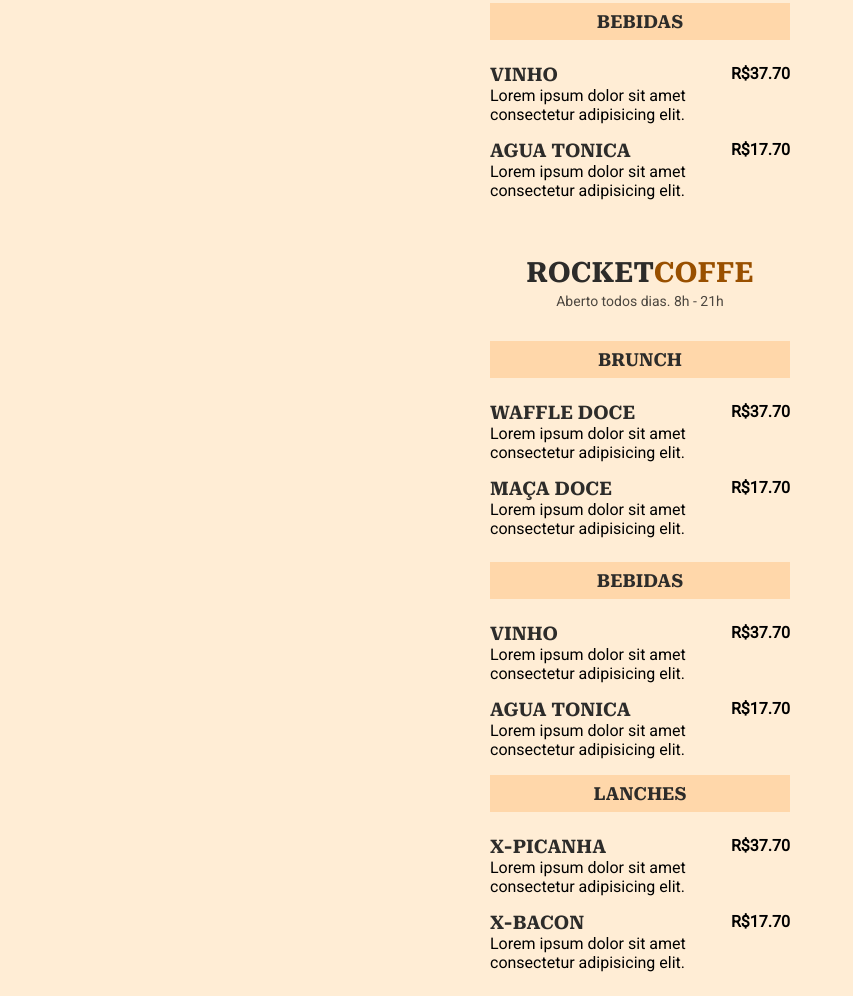
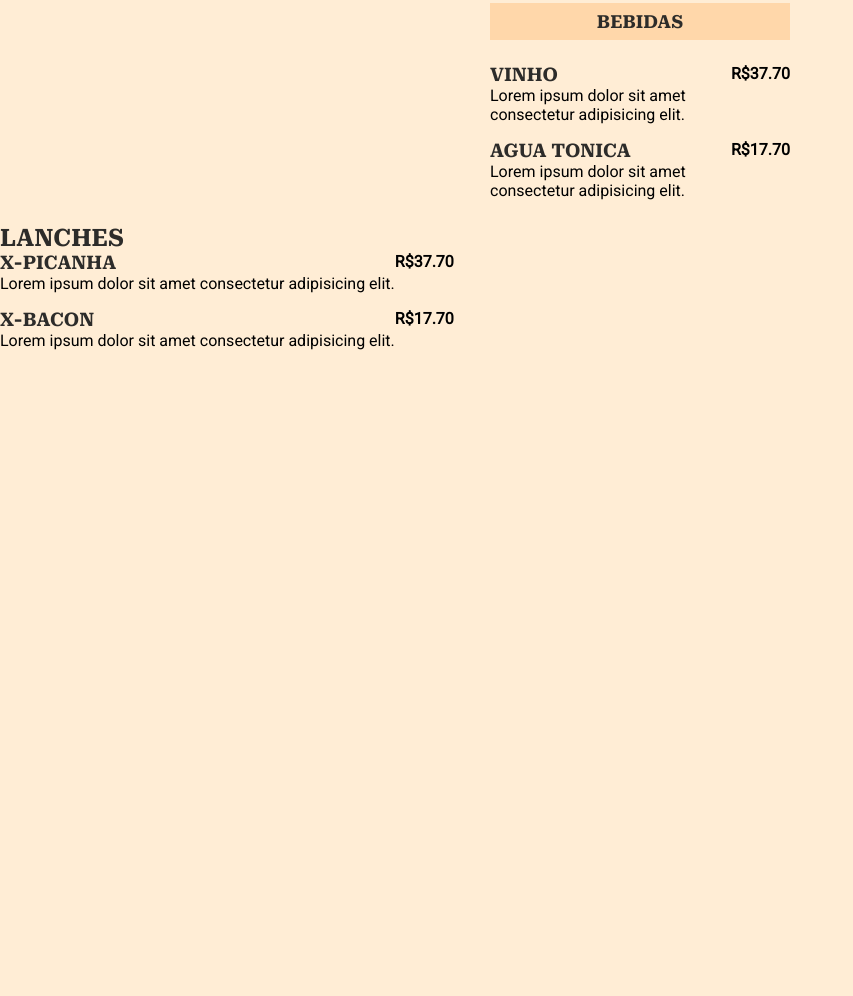
Before and after one commit to oi-Lipe/maratona-explore-3, a plain HTML site: page index.html in a window 1280 px wide. Shown: the part 335-1331 px from the top of the page, without its empty margins (0-853 px from the left). After the commit the page ends 800 px from the top, so only its background shows below. Drawn offline with Linux system fonts and the light colour scheme.

```diff
--- a/index.html
+++ b/index.html
@@ -72,68 +72,7 @@
                </li>
             </ul>
       </section>
-      <body>
-        <header>
-          <h1>Rocket<span>Coffe</span></h1>
-            <p> Aberto todos dias. 8h - 21h</p>
-        </header>
-          <section>
-              <h2>Brunch</h2>
-                <ul>
-                  <li>
-                    <div class="Details">
-                      <h3>Waffle Doce </h3>
-                        <p class="Description">
-                          Lorem ipsum dolor sit amet consectetur adipisicing elit.
-                        </p>
-                    </div>
-                      <strong>
-                         R$37.70
-                      </strong>
-                  </li>
-                  <li>
-                    <div>
-                      <h3> Maça Doce  </h3>
-                      <p class="description">
-                      Lorem ipsum dolor sit amet consectetur adipisicing elit.
-
-                      </p>
-                    </div>
-                    <strong class"price">
-                      R$17.70
-                    </strong>
-
-                   </li>
-                </ul>
-          </section>
-           <section>
-              <h2>Bebidas</h2>
-                <ul>
-                  <li>
-                    <div class="Details">
-                      <h3>Vinho  </h3>
-                        <p class="Description">
-                          Lorem ipsum dolor sit amet consectetur adipisicing elit.
-                        </p>
-                    </div>
-                      <strong>
-                         R$37.70
-                      </strong>
-                  </li>
-                  <li>
-                    <div>
-                      <h3> Agua tonica  </h3>
-                      <p class="description">
-                      Lorem ipsum dolor sit amet consectetur adipisicing elit.
-
-                      </p>
-                    </div>
-                    <strong class"price">
-                      R$17.70
-                    </strong>
-
-                   </li>
-                    <h2> Lanches</h2>
+              <h2> Lanches</h2>
                 <ul>
                   <li>
                     <div class="Details">
```
